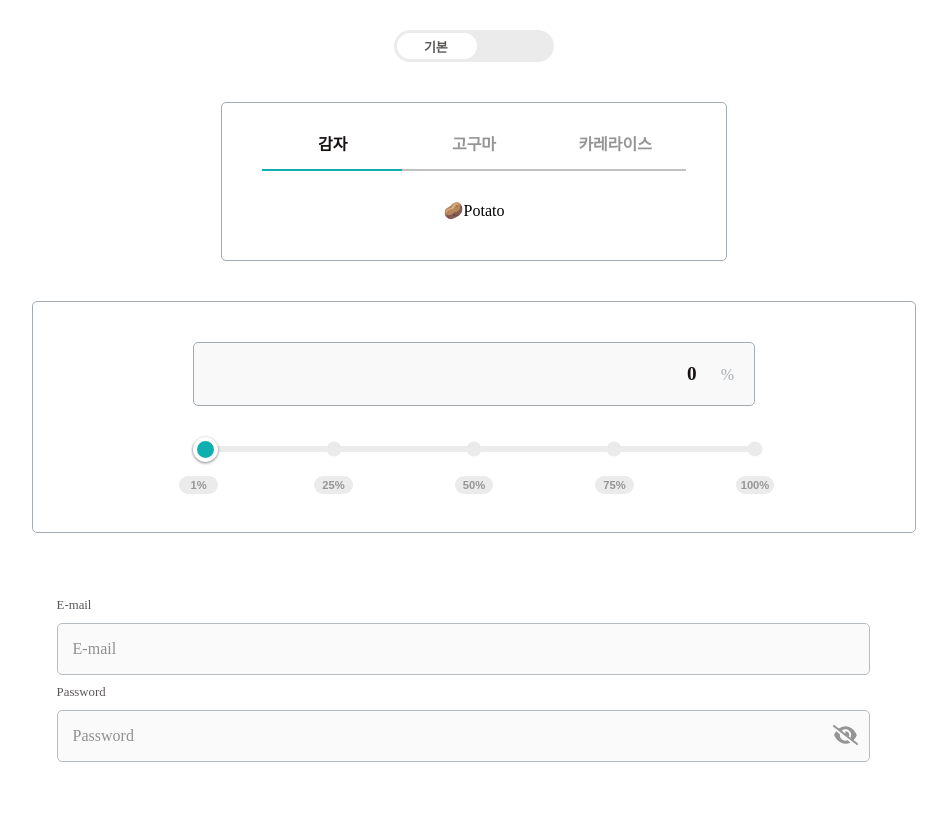
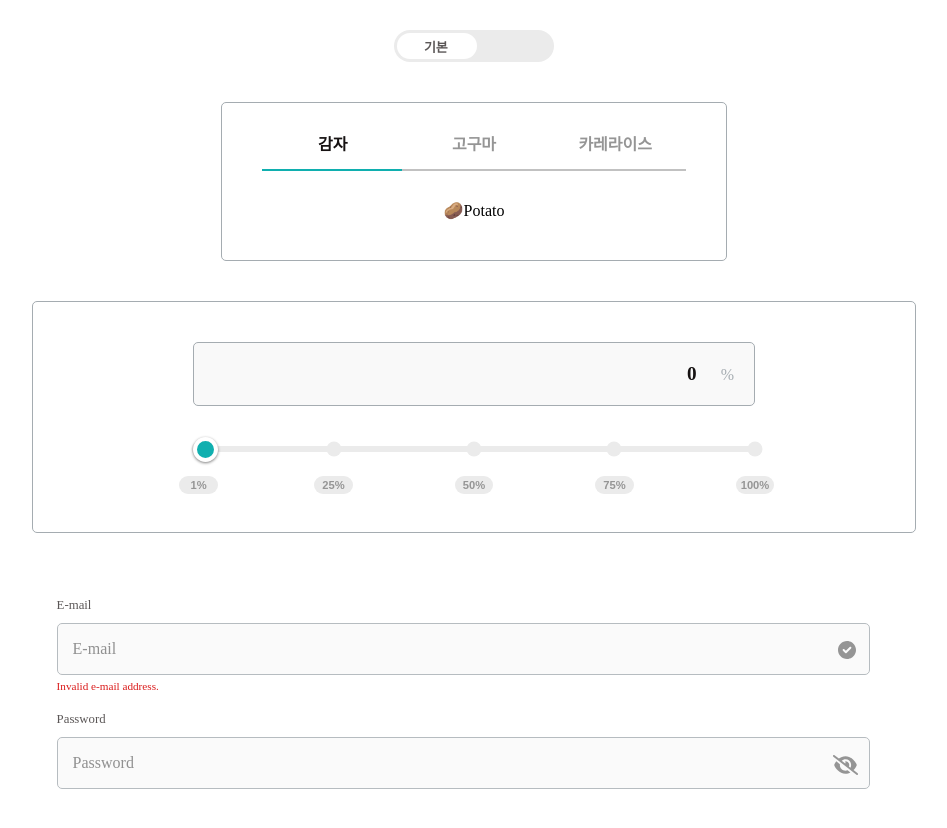
Before and after one commit to zellytozelly/wanted_pre_onboarding, a React (Create React App) app: page / in a window 1280 px wide. Shown: the top 828 px of the page, without its empty margins (166-1113 px from the left). Built offline with nearby package versions, Linux system fonts and the light colour scheme.

Commit message:
feat: add Input step2 email

```diff
--- a/src/App.css
+++ b/src/App.css
@@ -13,6 +13,7 @@
     --shadow: #a5acb1;
     --grey-background: #EBEBEB;
     --purple: #9A30AE;
+    --red: #da1b1b;
     --blue-light: #6ac0ee;
     --green-mint: #10afaf;
 
--- a/src/components/Input.js
+++ b/src/components/Input.js
@@ -2,28 +2,52 @@ import React, { useState } from "react";
 import styled from 'styled-components';
 import {ReactComponent as EyeOpenIcon} from '../image/eye-open.svg';
 import {ReactComponent as EyeHideIcon} from '../image/eye-hide.svg';
+import {ReactComponent as CheckIcon} from '../image/circle-check.svg';
 
 export default function Input(){
 
     const [pwd, setPwd] = useState('');
     const [isRevealPwd, setIsRevealPwd] = useState(false);
-
-
+    const [isEmail, setIsEmail] = useState(false);
+    const checkEmail = (e) => {
+        var emailRegExp = /^[\w-]+(\.[\w-]+)*@([a-z0-9-]+(\.[a-z0-9-]+)*?\.[a-z]{2,6}|(\d{1,3}\.){3}\d{1,3})(:\d{4})?$/;
+        if (emailRegExp.test(e.target.value)) setIsEmail(true); else setIsEmail(false);
+        if (e.target.value == '') console.log("아");
+    }
 
     return (
         <LoginWrapper>
-            <Label>E-mail</Label>
-            <InputText type='email' id='email' label='E-mail' placeholder='E-mail'/>
 
-            <Label>Password </Label>
+            <EmailBox>
+                <Label>E-mail</Label>
+                <InputText
+                    type='email'
+                    id='email'
+                    label='E-mail'
+                    placeholder='E-mail'
+                    onChange={checkEmail}
+                />
+                <CheckToggle isEmail={isEmail}><CheckIcon/></CheckToggle>
+                <EmailValidText isEmail={isEmail}>Invalid e-mail address.</EmailValidText>
+
+            </EmailBox>
+
             <PasswordBox>
-                <InputText type={isRevealPwd ? 'text' : 'password'} value={pwd} onChange={(e) => setPwd(e.target.value)} id='password' label='Password' placeholder='Password'/>
+                <Label>Password </Label>
+                <InputText
+                    type={isRevealPwd ? 'text' : 'password'}
+                    value={pwd}
+                    onChange={(e) => setPwd(e.target.value)}
+                    id='password'
+                    label='Password'
+                    placeholder='Password'/>
                 <EyeToggle
                     isRevealPwd = {isRevealPwd}
                     onClick={() => setIsRevealPwd(prevState => !prevState)}
                 >{isRevealPwd ? <EyeOpenIcon/> : <EyeHideIcon/>}
                 </EyeToggle>
             </PasswordBox>
+
         </LoginWrapper>
 
 
@@ -33,6 +57,11 @@ export default function Input(){
 const LoginWrapper = styled.div`
     margin: 0 20% 40px 15%;
     padding: 20px;
+`
+const Label = styled.div`
+    margin: 5px;
+    font-size: 0.8em;
+    color: var(--grey);
 `
 const InputText = styled.input`
     width: 100%;
@@ -44,26 +73,44 @@ const InputText = styled.input`
     background: var(--white-second);
     opacity: 0.8;
     box-sizing: border-box
+    font-weight: var(--bold-900);
 
     &:focus{
         border: solid 1px var(--grey);
         opacity: 1;
     }
 `
-
-const Label = styled.div`
+const EmailBox = styled.div`
+    position: relative;
+`
+const EmailValidText = styled.div`
+    font-size: 0.7em;
+    color: var(--red);
+    margin-left: 5px;
+    content: 'Invalid e-mail address.';
+    visibility:  ${(props)=>(props.isEmail) ? 'hidden' : 'visible'};
+`
+const CheckToggle = styled.div`
     margin: 5px;
+    position: absolute;
+    top: 38px;
+    left: 100%;
     font-size: 0.8em;
+    width: 18px;
     color: var(--grey);
+    path{
+        fill: ${(props)=>(props.isEmail) ? "var(--green-mint)" : "var(--grey-lighter)"};
+    }
 `
 const PasswordBox = styled.div`
     position: relative;
+    margin-top: 20px;
 `
 const EyeToggle = styled.div`
     cursor: pointer;
     margin: 5px;
     position: absolute;
-    top: 15px;
+    top: 38px;
     left: calc(100% - 5px);
     font-size: 0.8em;
     width: ${(props)=>(props.isRevealPwd) ? "23px" : "25px"};
```
Also changed, not shown: src/image/circle-check.svg (added).
